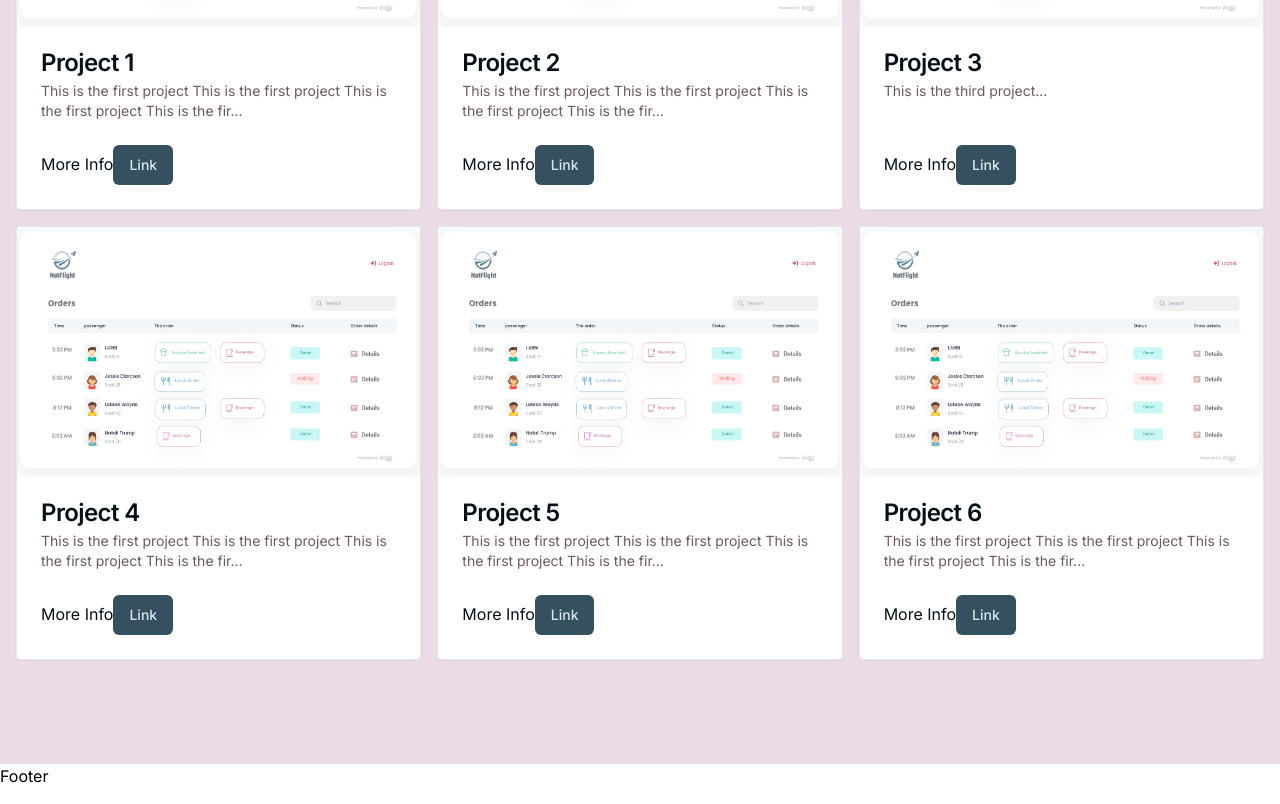
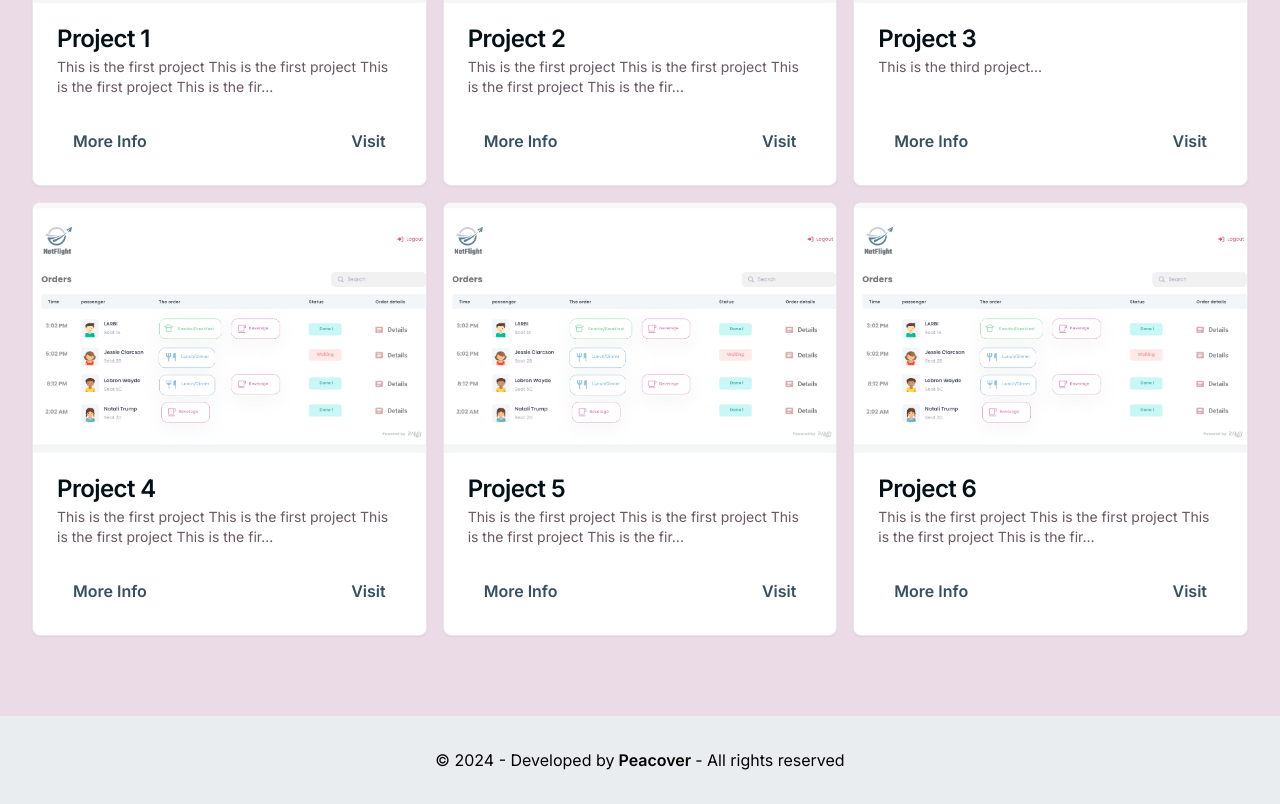
Before and after one commit to peacover/portfolio, a Next.js app: page / in a window 1280 px wide. Shown: the part 1960-2764 px from the top of the page. Built offline with nearby package versions, Linux system fonts and the light colour scheme.

Commit message:
added scroll to top & fixed section projects

```diff
--- a/package.json
+++ b/package.json
@@ -21,6 +21,7 @@
     "next-themes": "^0.2.1",
     "react": "^18",
     "react-dom": "^18",
+    "react-icons": "^5.0.1",
     "tailwind-merge": "^2.2.1",
     "tailwindcss-animate": "^1.0.7"
   },
--- a/src/app/layout.tsx
+++ b/src/app/layout.tsx
@@ -5,6 +5,7 @@ import Footer from "@/components/Footer/Footer";
 import { Inter as FontSans } from "next/font/google";
 import { cn } from "@/lib/utils";
 import { ThemeProvider } from "@/components/utils/theme-provider";
+import ScrollToTopButton from "@/components/utils/ScrollToTopButton";
 
 // const inter = Inter({ subsets: ["latin"] });
 
@@ -39,6 +40,7 @@ export default function RootLayout({
         >
           <Navbar />
           {children}
+          <ScrollToTopButton />
           <Footer />
         </ThemeProvider>
       </body>
--- a/src/app/page.tsx
+++ b/src/app/page.tsx
@@ -2,6 +2,7 @@ import HeroProfile from "@/components/Home/HeroProfile";
 import ProjectsSection from "@/components/Home/ProjectsSection";
 import SkillsSection from "@/components/Home/SkillsSection";
 import Navbar from "@/components/Navbar/Navbar";
+import ScrollToTopButton from "@/components/utils/ScrollToTopButton";
 export default function Home() {
   return (
     // <div>Home</div>
--- a/src/components/Footer/Footer.tsx
+++ b/src/components/Footer/Footer.tsx
@@ -1,5 +1,17 @@
+import Image from "next/image";
+import Link from "next/link";
+
 const Footer = () => {
-  return <div>Footer</div>;
+  return (
+    <footer>
+      <div className="bg-primary/10 py-8">
+        <p className="text-center">
+          © 2024 - Developed by
+          <span className="font-semibold"> Peacover </span>- All rights reserved
+        </p>
+      </div>
+    </footer>
+  );
 };
 
 export default Footer;
--- a/src/components/Projects/CardProject.tsx
+++ b/src/components/Projects/CardProject.tsx
@@ -3,6 +3,7 @@ import {
   Card,
   CardContent,
   CardDescription,
+  CardFooter,
   CardHeader,
   CardTitle,
 } from "../ui/card";
@@ -12,16 +13,15 @@ import Link from "next/link";
 
 const CardProject = ({ project }: { project: TProject }, key: number) => {
   return (
-    <div key={key}>
-      <Card className="flex flex-col h-full rounded overflow-hidden">
-        <div className="relative flex-shrink-0 overflow-hidden rounded">
+    <Card key={key} className="flex flex-col h-full">
+      <div className="">
         <Image
           src={project.image}
           alt={project.name}
           width="0"
           height="0"
           sizes="100vw"
-            className="w-full h-[250px]"
+          className="w-full h-[250px] rounded-t-md object-cover"
           priority={true}
           aria-label={project.name}
         />
@@ -32,18 +32,27 @@ const CardProject = ({ project }: { project: TProject }, key: number) => {
           {project.description?.slice(0, 100).concat("...")}
         </CardDescription>
       </CardHeader>
-        <CardContent className="mt-auto">
+      <CardFooter className="flex justify-between mt-auto">
+        <Button
+          asChild
+          variant={"link"}
+          className="dark:text-white text-md font-semibold"
+        >
           <Link href={"/projects/" + project.name.toLowerCase()}>
             More Info
           </Link>
-          <Button asChild>
-            <Link className="" href={project.link} target="_blank">
-              Link
+        </Button>
+        <Button
+          asChild
+          variant={"link"}
+          className="dark:text-white text-md font-semibold"
+        >
+          <Link href={project.link} target="_blank">
+            Visit
           </Link>
         </Button>
-        </CardContent>
+      </CardFooter>
     </Card>
-    </div>
   );
 };
 
--- a/src/components/Projects/ListProjects.tsx
+++ b/src/components/Projects/ListProjects.tsx
@@ -3,7 +3,7 @@ import CardProject from "./CardProject";
 
 const ListProjects = () => {
   return (
-    <div className="container grid grid-cols-1 md:grid-cols-2 lg:grid-cols-3 gap-4 px-4 py-6">
+    <div className="container grid grid-cols-1 md:grid-cols-2 lg:grid-cols-3 gap-4">
       {projects.map((project, index) => {
         return <CardProject key={index} project={project} />;
       })}
--- /dev/null
+++ b/src/components/utils/ScrollToTopButton.tsx
@@ -0,0 +1,41 @@
+"use client";
+
+import { useEffect, useState } from "react";
+import { FaArrowUp } from "react-icons/fa";
+
+const ScrollToTopButton: React.FC = () => {
+  const [isVisible, setIsVisible] = useState<boolean>(false);
+
+  useEffect(() => {
+    const toggleVisibility = () => {
+      if (window.pageYOffset > 300) {
+        setIsVisible(true);
+      } else {
+        setIsVisible(false);
+      }
+    };
+
+    window.addEventListener("scroll", toggleVisibility);
+
+    return () => window.removeEventListener("scroll", toggleVisibility);
+  }, []);
+
+  const scrollToTop = () => {
+    window.scrollTo({
+      top: 0,
+      behavior: "smooth",
+    });
+  };
+
+  return (
+    <div className="fixed bottom-8 right-8">
+      {isVisible && (
+        <button onClick={scrollToTop} className="p-4 bg-accent rounded-full">
+          <FaArrowUp />
+        </button>
+      )}
+    </div>
+  );
+};
+
+export default ScrollToTopButton;
```
Also changed, not shown: 1 other file (tests, documents, lock files or other folders). Lines whose indentation alone changed are shown as unchanged.
